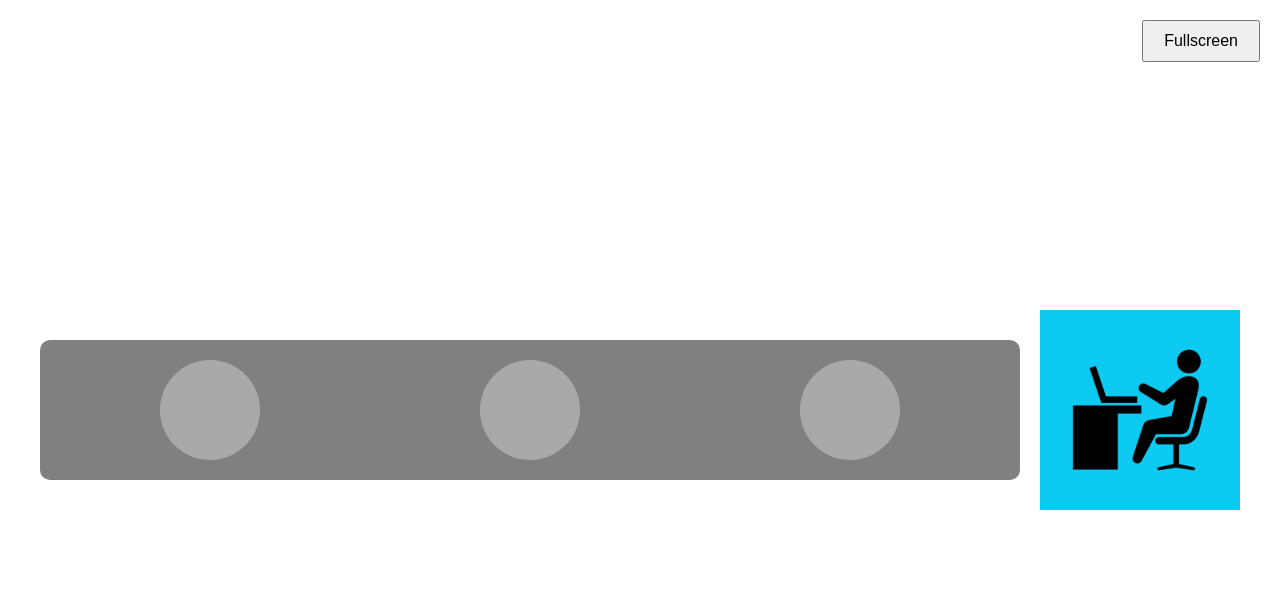
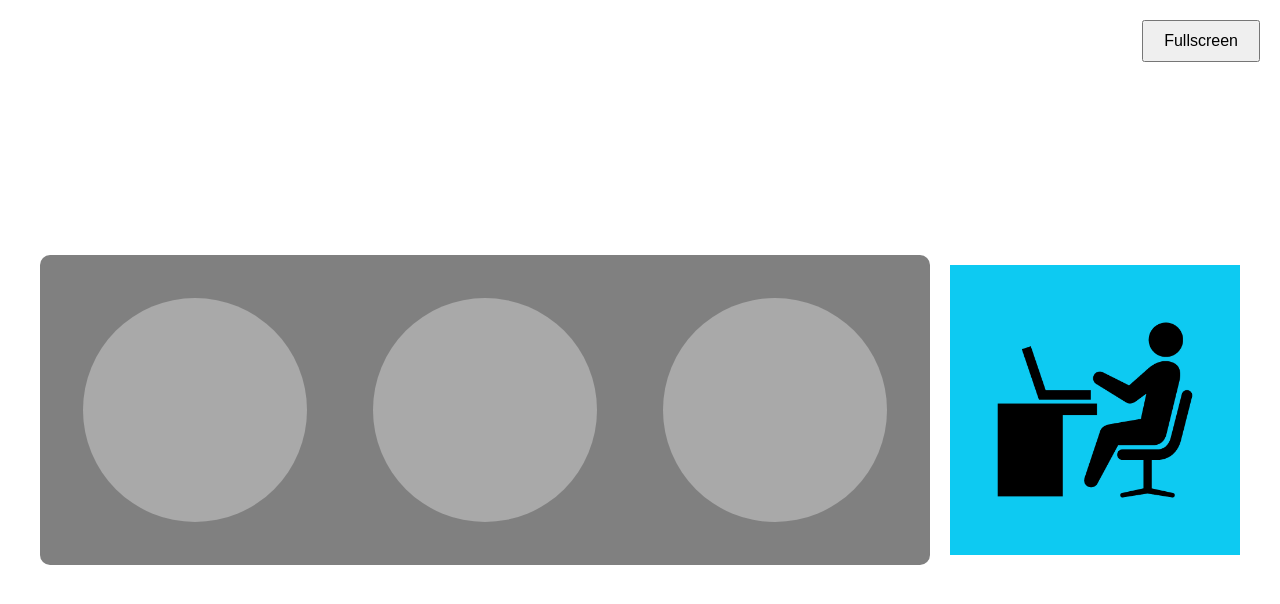
Before and after one commit to ryota37/SignalSync, a React (Create React App) app in the folder signage-app/: page / in a window 1280 px wide. Shown: the top 604 px of the page. Built offline with nearby package versions, Linux system fonts and the light colour scheme.

Commit message:
Add support for various aspect ratios

```diff
--- a/signage-app/src/TrafficLight.js
+++ b/signage-app/src/TrafficLight.js
@@ -21,17 +21,20 @@ const trafficLightWrapperStyle = {
 };
 
 const trafficLightContainerStyle = {
+  height: "calc(20% + 50px)",
   display: "flex",
+  alignItems: "center",
   backgroundColor: "gray",
   padding: "10px",
   borderRadius: "10px",
   justifyContent: "space-around",
   flexGrow: 1,
+  aspectRatio: "3 / 1",
 };
 
 const lightStyle = (isActive, color) => ({
-  width: "100px",
-  height: "100px",
+  width: "calc(20% + 50px)",
+  aspectRatio: "1 / 1",
   borderRadius: "50%",
   backgroundColor: isActive ? color : "darkgray",
   margin: "10px",
@@ -40,8 +43,8 @@ const lightStyle = (isActive, color) => ({
 });
 
 const imageStyle = {
-  width: "200px",
-  height: "200px",
+  width: "calc(20% + 50px)",
+  aspectRatio: "1 / 1",
   cursor: "pointer",
 };
 
```
